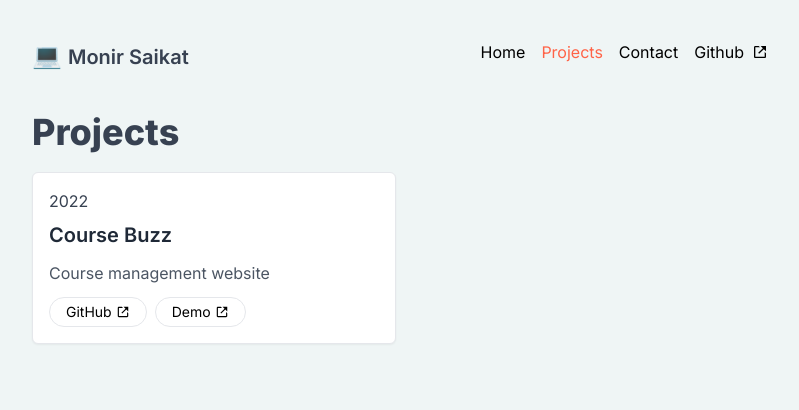
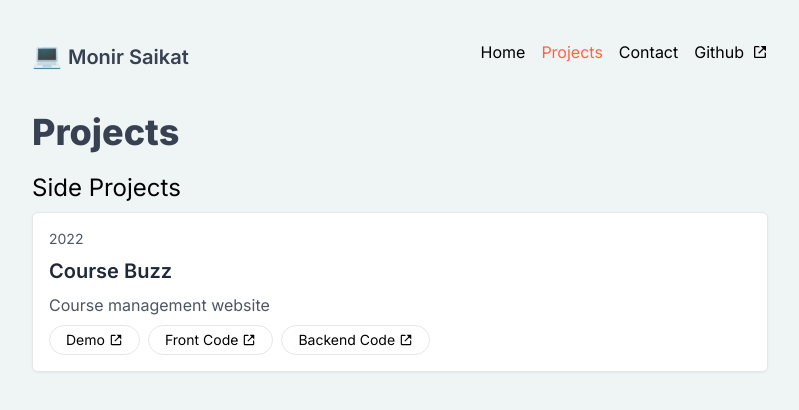
Before and after one commit to MonirSaikat/MonirSaikat, a Next.js app: page /projects in a window 1280 px wide. Shown: the top 410 px of the page, without its empty margins (240-1039 px from the left). Built offline with nearby package versions, Linux system fonts and the light colour scheme.

Commit message:
details project

```diff
--- a/components/SectionTitle.js
+++ b/components/SectionTitle.js
@@ -1,7 +1,16 @@
-export const SectionTitle = ({ children }) => {
+import classNames from 'classnames';
+
+export const SectionTitle = ({ children, subtitle = false }) => {
+  const classes = classNames(
+    {
+      'text-2xl': subtitle
+    },
+    'text-4xl mb-5 font-bold text-gray-700'
+  );
+
   return (
     <div>
-      <h2 className='text-4xl mb-5 font-bold text-gray-700'>{children}</h2>
+      <h2 className={classes}>{children}</h2>
     </div>
   );
 };
--- a/pages/projects.js
+++ b/pages/projects.js
@@ -23,13 +23,16 @@ const ButtonLink = ({ children, url, className, external = false }) => {
 const ProjectItem = ({ project }) => {
   return(
     <div className='border p-4 rounded-md shadow-sm bg-white'>
-      <p className='text-gray-700 mb-2'>{ project.year }</p>
-      <Link href={project.liveUrl} className='text-xl text-gray-800 font-semibold hover:underline'>{ project.title }</Link>
-      <p className="my-3 text-gray-600">Course management website</p>
-      <ButtonLink external url={project.liveUrl} className='mr-2'>
-        GitHub
+      <p className='text-gray-600 text-sm mb-2'>{ project.year }</p>
+      <Link href={project.slug} className='text-xl text-gray-800 font-semibold hover:underline'>{ project.title }</Link>
+      <p className="my-2 text-gray-600">Course management website</p>
+      <ButtonLink external url={project.liveUrl} className='mr-2'>Demo</ButtonLink>
+      <ButtonLink external url={project.githubUrl} className='mr-2'>
+        Front Code
       </ButtonLink>
-      <ButtonLink external url={project.liveUrl}>Demo</ButtonLink>
+      <ButtonLink external url={project.githubBackendUrl}>
+        Backend Code
+      </ButtonLink>
     </div>
   );
 };
@@ -42,7 +45,8 @@ const ProjectPage = () => {
   return(
     <div>
       <SectionTitle>Projects</SectionTitle>
-      <div className="grid grid-cols-2 gap-2">
+      <h2 className='text-2xl mb-2'>Side Projects</h2>
+      <div className="">
         {renderProjects}
       </div>
     </div>
--- /dev/null
+++ b/pages/projects/course-buzz.js
@@ -0,0 +1,9 @@
+const CourseBuzzProject = () => {
+  return(
+    <div>
+      <h1>course buzz</h1>
+    </div>
+  );
+};
+
+export default CourseBuzzProject;
--- a/utils/projects.js
+++ b/utils/projects.js
@@ -4,6 +4,7 @@ export const projectsArray = [
   {
     year: 2022,
     title: 'Course Buzz',
+    slug: '/projects/course-buzz',
     liveUrl: 'https://course-buzz.web.app/',
     githubUrl: 'https://github.com/MonirSaikat/course-buzz-frontend',
     githubBackendUrl: 'https://github.com/MonirSaikat/course-buzz-backend',
```
